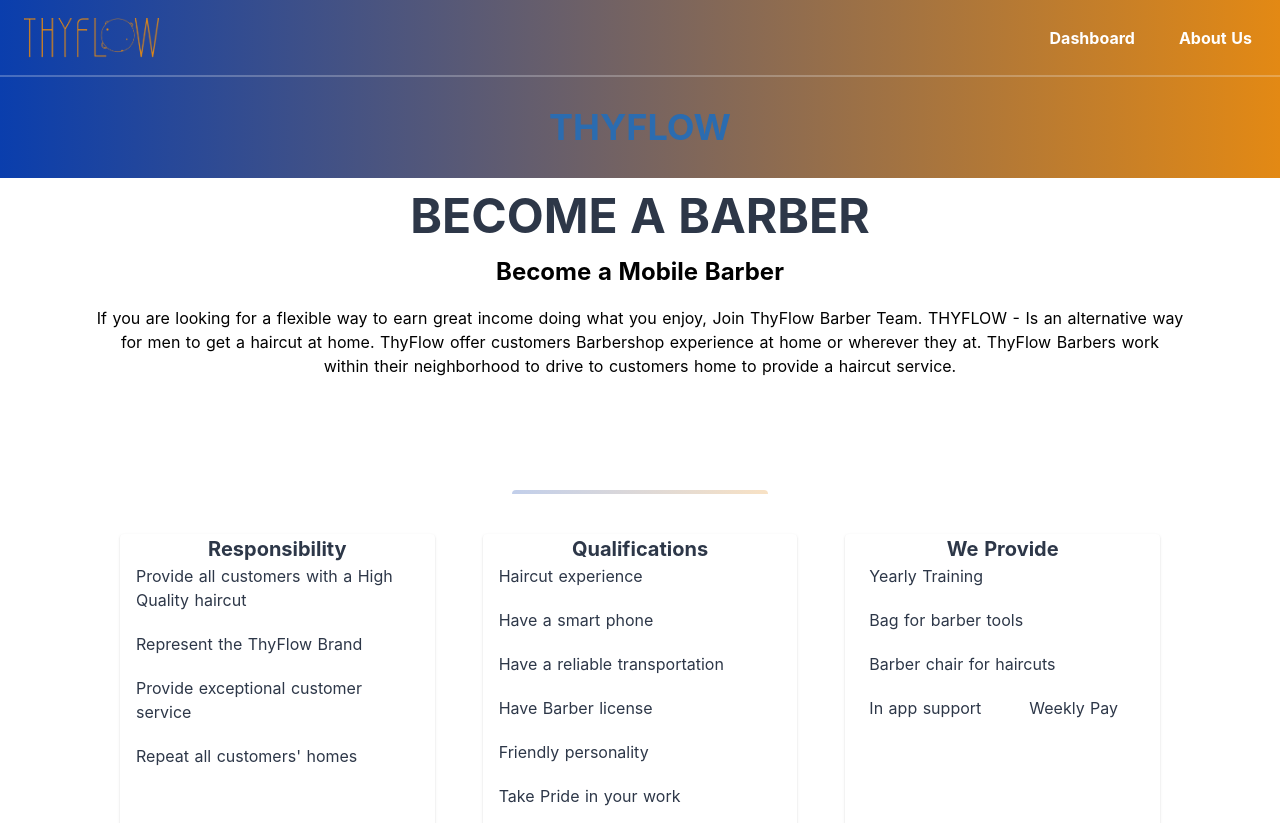
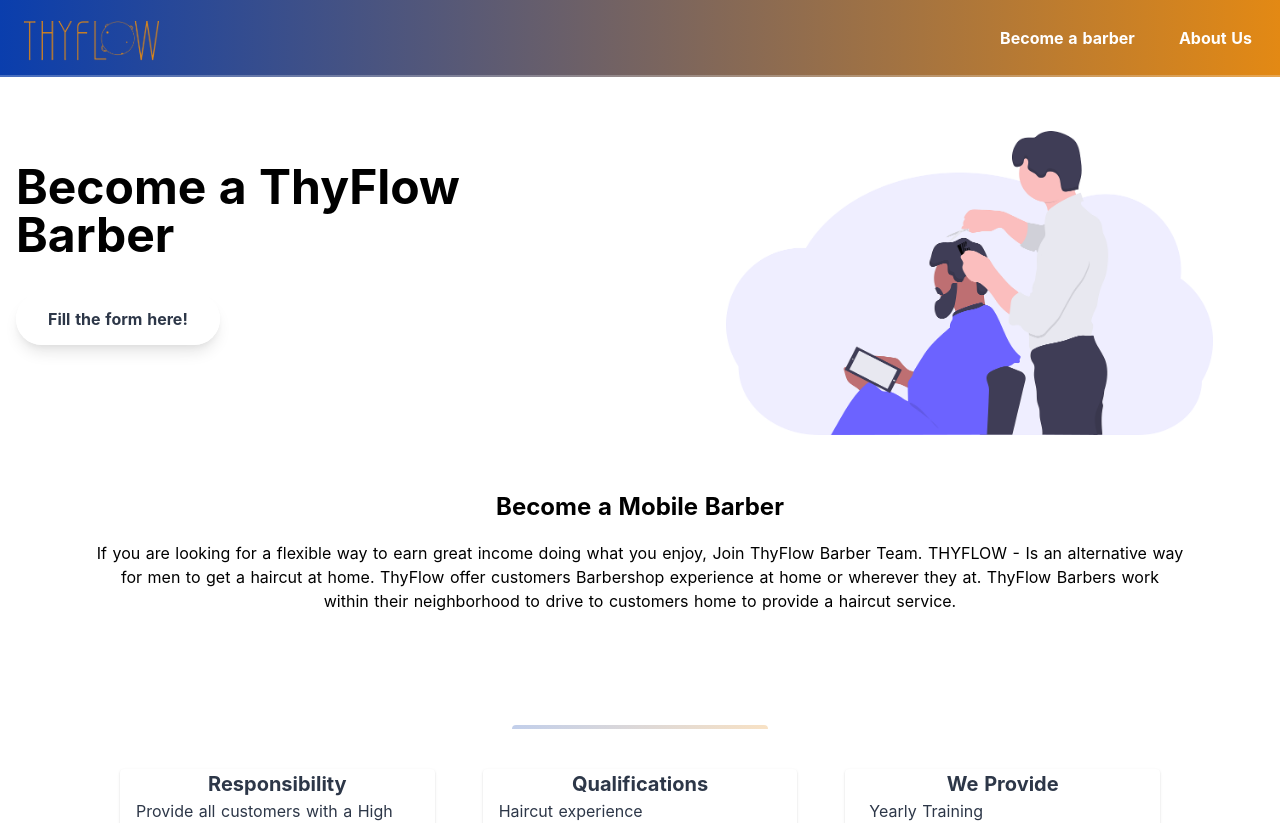
Before and after one commit to ThyFlow-Inc/thyflow2, a Nuxt app: page /become-a-barber in a window 1280 px wide. Shown: the top 823 px of the page. Built offline with nearby package versions, Linux system fonts and the light colour scheme.

Commit message:
Reformat Thyflow Become a barber :zap:

```diff
--- a/components/Navbar.vue
+++ b/components/Navbar.vue
@@ -2,11 +2,12 @@
   <nav id="header" class="w-full z-30 text-white gradient">
     <div class="w-full container mx-auto flex flex-wrap items-center justify-between mt-0 py-2">
       <div class="pl-4 flex items-center">
-        <img class="h-10 fill-current inline px-2" src="~/assets/big_logo.png" alt="number-one" />
         <nuxt-link
           class="toggleColour text-white no-underline hover:no-underline font-bold text-2xl lg:text-4xl"
           to="/"
-        ></nuxt-link>
+        >
+          <img class="h-10 fill-current inline px-2" src="~/assets/big_logo.png" alt="number-one" />
+        </nuxt-link>
       </div>
       <!------------Hambuger menu---------->
       <div class="block sm:hidden">
@@ -27,7 +28,7 @@
       >
         <div class="text-sm sm:flex-grow">
           <nuxt-link
-            class="block py-2 px-4 lg:invisible text-white sm:inline-block font-bolder text-lg no-underline mt-4"
+            class="block py-2 px-4 lg:invisible text-orange sm:inline-block font-bolder text-lg no-underline mt-4"
             to="/become-a-barber"
           >Dashboard</nuxt-link>
           <nuxt-link
@@ -45,8 +46,8 @@
           <li class="mr-3">
             <nuxt-link
               class="inline-block py-2 px-4 text-white font-bold no-underline"
-              to="/dashboard"
-            >Dashboard</nuxt-link>
+              to="/become-a-barber"
+            >Become a barber</nuxt-link>
           </li>
           <li class="mr-3">
             <nuxt-link
--- a/pages/become-a-barber.vue
+++ b/pages/become-a-barber.vue
@@ -1,20 +1,32 @@
 <template>
   <div>
     <Navbar />
-    <header class="pt-9 gradient">
-      <div class="container px-1 py-3 mx-auto flex flex-wrap flex-col md:flex-row items-center">
-        <div
-          class="flex flex-col w-full md:w-5/5 justify-center items-center content-center md:text-center"
-        >
-          <h1 class="my-4 text-4xl font-bold leading-tight text-center text-blue-700">THYFLOW</h1>
+    <div class="container mx-auto px-4">
+      <div class="flex flex-wrap -mx-4 my-5">
+        <!--Left Col-->
+        <div class="w-full lg:w-2/5 px-4 text-center lg:text-left self-center">
+          <h1 class="mb-12 text-5xl font-bold leading-none text-orange">Become a ThyFlow Barber</h1>
+          <p class="mb-12">
+            <a
+              class="mx-auto lg:mx-0 hover:underline bg-white text-gray-800 font-bold rounded-full my-6 py-4 px-8 shadow-lg"
+              href="#"
+              v-scroll-to="'#requestrial'"
+            >Fill the form here!</a>
+          </p>
+          <a
+            class="mx-auto lg:mx-0 hover:underline text-gray-800 font-bold my-6 py-4 px-8"
+            v-scroll-to="'#requestrial'"
+          ></a>
+        </div>
+
+        <!--Right Col-->
+        <div class="w-full lg:w-3/5 px-4 text-center lg:text-right lg:text-left self-center px-4">
+          <img src="~/assets/barber.png" class="w-full xl:w-4/5 z-50 inline-block" />
         </div>
       </div>
-    </header>
+    </div>
+    <!--------------Header Done----------->
     <div class="container mx-auto lg:px-24">
-      <h1
-        class="w-full my-2 text-5xl font-bold leading-tight text-center text-gray-800"
-      >BECOME A BARBER</h1>
-
       <div class="pb-16">
         <div class="mb-4 text-2xl font-bold text-center">Become a Mobile Barber</div>
         <p class="text-center">
```
